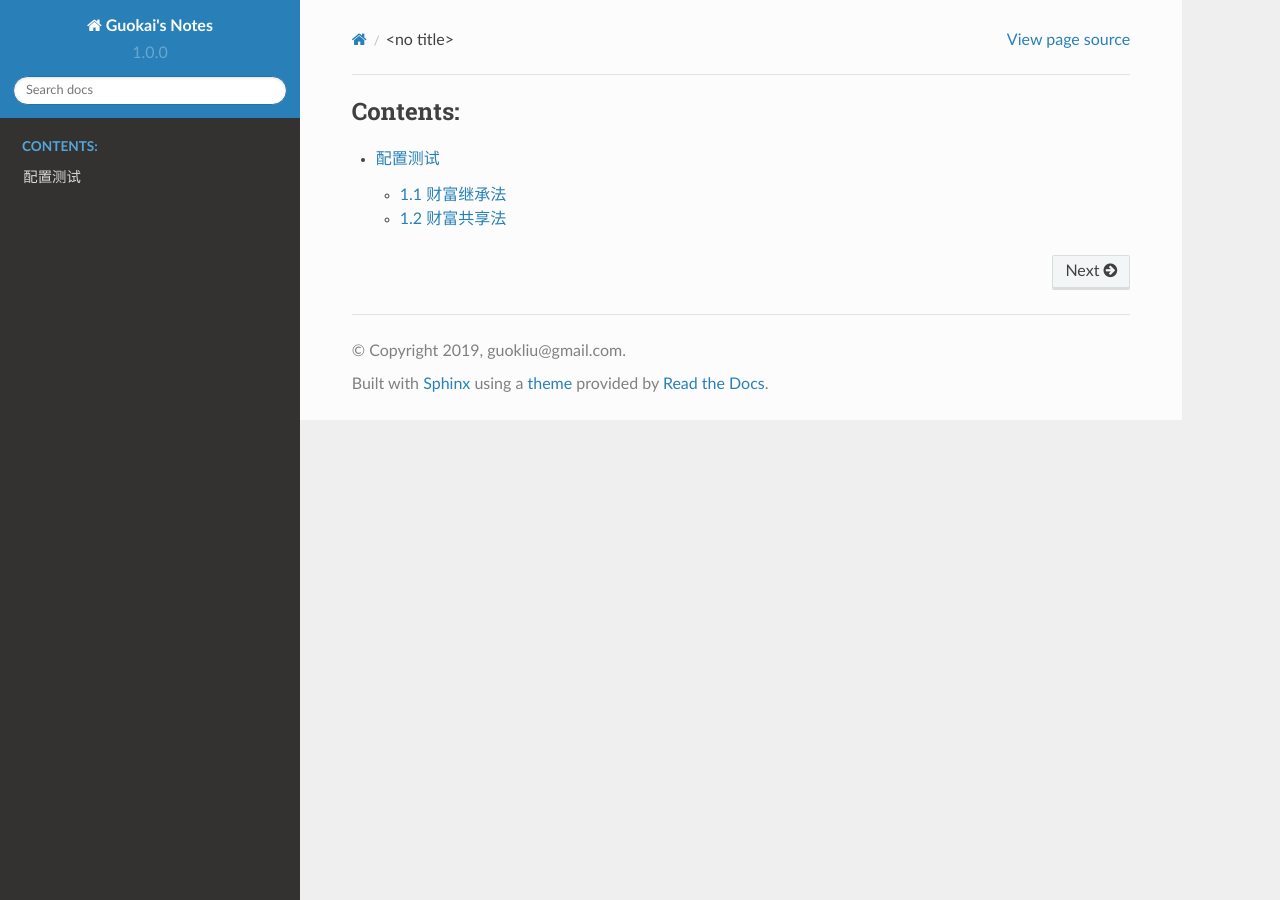
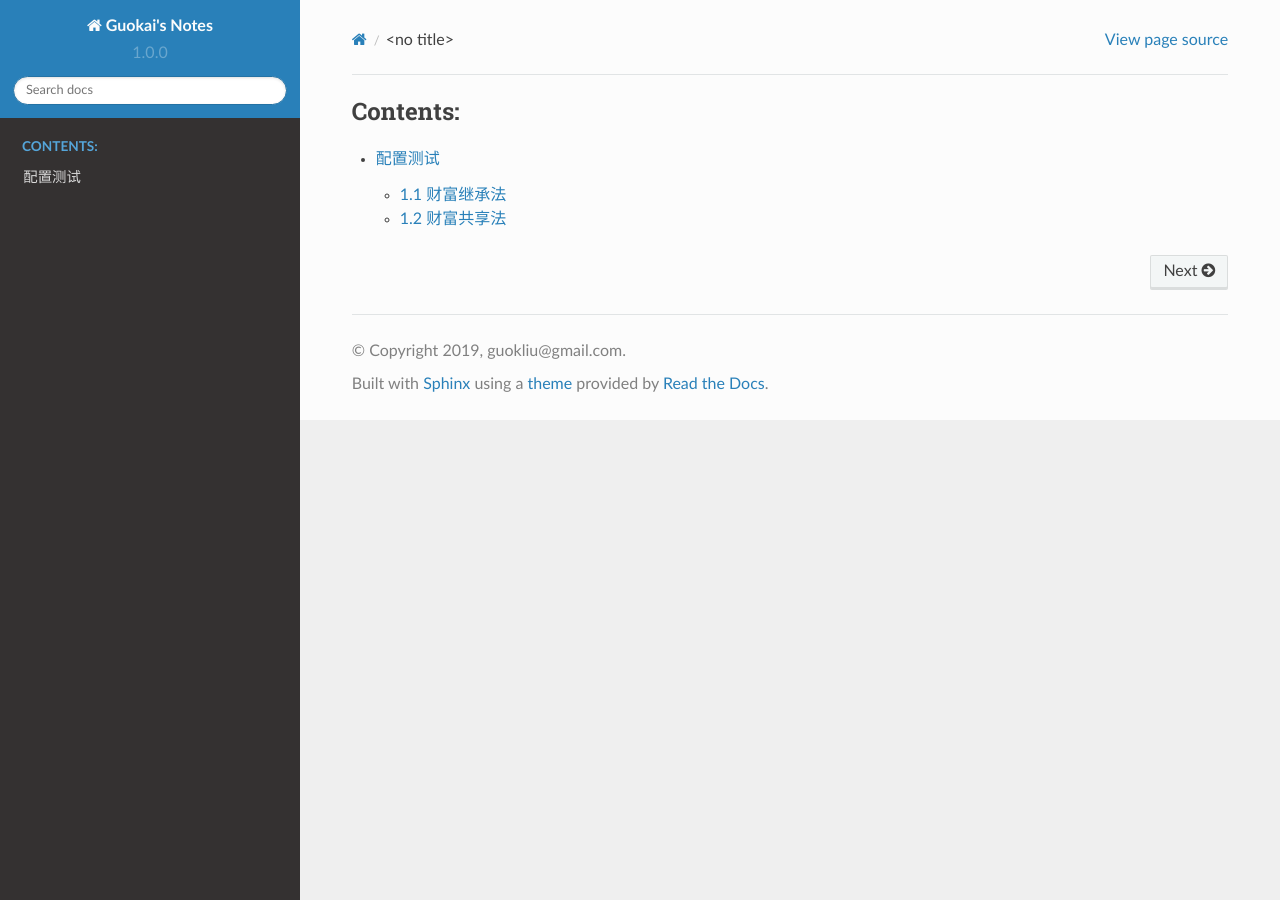
Before and after one commit to GuokaiLiu/test2, a Sphinx documentation site: the page built from source/index.rst, in a window 1280 px wide. Built offline with Sphinx 7.4.7 and the Read the Docs theme 2.0.0, drawn with Linux system fonts in a browser that asks for light colours.

Commit message:
8 commit

```diff
--- a/source/_static/style.css
+++ b/source/_static/style.css
@@ -1,3 +1,3 @@
 .wy-nav-content {
-    max-width: 90% !important;
+    max-width: none;
 }
```
